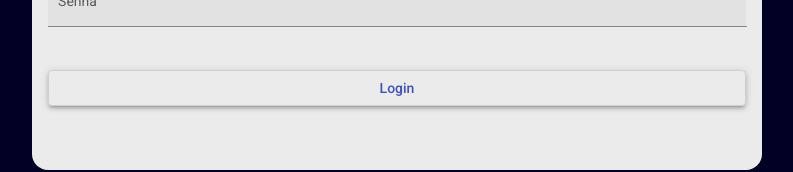
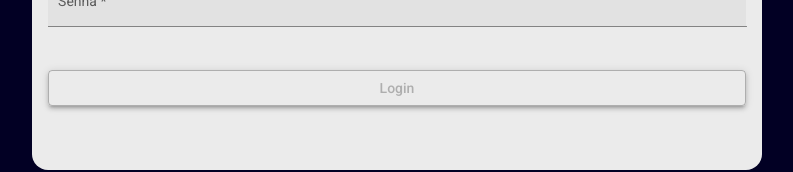
Before and after one commit to Silva-Arthur/helpdesk-frontend, an Angular app: page /login in a window 1280 px wide. Shown: the part 525-697 px from the top of the page, without its empty margins (243-1036 px from the left). Built offline with nearby package versions, Linux system fonts and the light colour scheme.

Commit message:
Validação de formulários para Login

```diff
--- a/src/app/components/login/login.component.html
+++ b/src/app/components/login/login.component.html
@@ -6,15 +6,35 @@
         <!--Email-->
         <mat-form-field class="full-width" appearance="fill">
             <mat-label>E-mail</mat-label>
-            <input matInput placeholder="usuario@mail.com"/>
+            <input
+                matInput
+                placeholder="usuario@mail.com"
+                [(ngModel)]="creds.email"
+                name="email"
+                required
+                [formControl]="email"/>
         </mat-form-field>
 
         <!--Senha-->
         <mat-form-field class="full-width" appearance="fill">
             <mat-label>Senha</mat-label>
-            <input type="password" matInput placeholder="Ex. 123">
+            <input
+                type="password"
+                matInput
+                placeholder="Ex. 123"
+                [(ngModel)]="creds.senha"
+                name="senha"
+                required
+                [formControl]="senha">
         </mat-form-field>
 
-        <button mat-stroked-button color="primary" class="full-width mat-elevation-z3">Login</button>
+        <!-- Botão Login -->
+        <button
+            mat-stroked-button
+            color="primary"
+            class="full-width mat-elevation-z3"
+            [disabled]="!validaCampos()">Login
+        </button>
+
     </form>
 </div>
--- a/src/app/components/login/login.component.ts
+++ b/src/app/components/login/login.component.ts
@@ -1,4 +1,6 @@
+import { Credenciais } from './../../models/credenciais';
 import { Component, OnInit } from '@angular/core';
+import { FormControl, Validators } from '@angular/forms';
 
 @Component({
   selector: 'app-login',
@@ -7,9 +9,21 @@
 })
 export class LoginComponent implements OnInit {
 
+  creds: Credenciais = {
+    email: '',
+    senha: ''
+  }
+
+  email = new FormControl(null, Validators.email);
+  senha = new FormControl(null, Validators.minLength(3));
+
   constructor() { }
 
   ngOnInit(): void {
   }
 
+  validaCampos(): boolean {
+    return (this.email.valid && this.senha.valid);
+  }
+
 }
--- /dev/null
+++ b/src/app/models/credenciais.ts
@@ -0,0 +1,4 @@
+export interface Credenciais {
+    email: string;
+    senha: string;
+}
```
